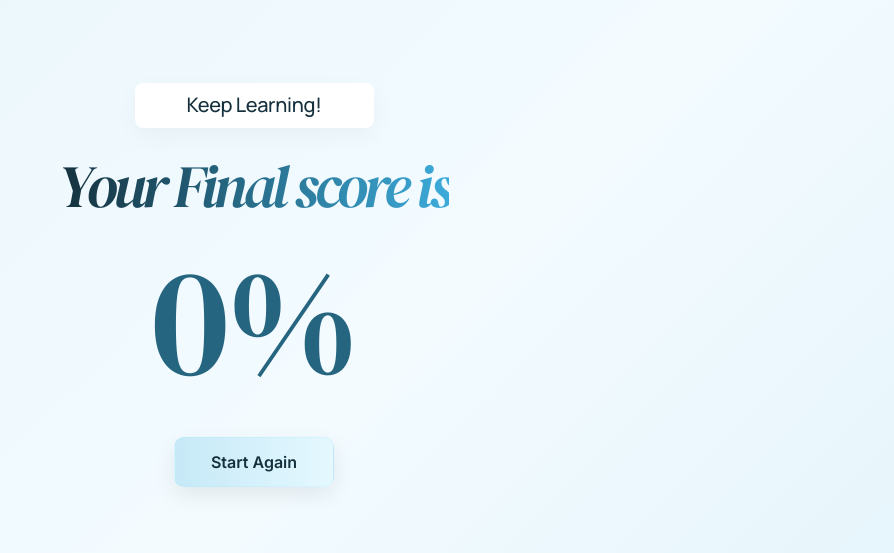
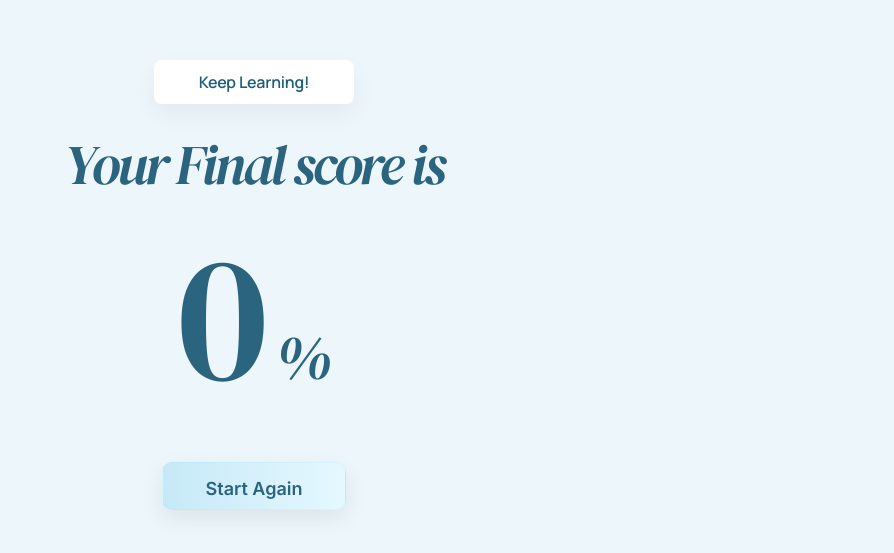
Before and after one commit to tharunK03/QuizApp-UI, a React (Vite) app: page /result in a window 1280 px wide. Shown: the part 115-668 px from the top of the page, without its empty margins (386-1280 px from the left). Built offline with nearby package versions, Linux system fonts and the light colour scheme.

Commit message:
Match result screen to reference design

```diff
--- a/src/index.css
+++ b/src/index.css
@@ -268,38 +268,44 @@ body {
   display: flex;
   align-items: center;
   justify-content: center;
-  background: linear-gradient(135deg, #e8f5fb 0%, #f3fbff 60%, #e4f4fb 100%);
-  padding: 48px 20px;
+  background: #edf7fb;
+  padding: 60px 20px;
 }
 
 .result-frame {
   position: relative;
   width: min(1200px, 90vw);
-  height: min(760px, 80vh);
-  background: transparent;
+  min-height: calc(100vh - 120px);
   display: flex;
   flex-direction: column;
   align-items: center;
   justify-content: center;
-  gap: 28px;
+  gap: 32px;
+}
+
+.result-score-wrap {
+  display: flex;
+  align-items: baseline;
+  justify-content: center;
+  gap: 12px;
 }
 
 .result-pill {
-  width: 239px;
-  height: 45px;
-  padding: 10px 31px;
+  width: 200px;
+  height: 44px;
+  padding: 10px 28px;
   border-radius: 8px;
   background: #ffffff;
   display: flex;
   align-items: center;
   justify-content: center;
   font-family: 'Manrope', 'Inter', sans-serif;
-  font-weight: 500;
-  font-size: 20px;
-  line-height: 24px;
-  letter-spacing: -0.31px;
-  color: #15313d;
-  box-shadow: 0 8px 24px rgba(0, 0, 0, 0.04);
+  font-weight: 600;
+  font-size: 16px;
+  line-height: 22px;
+  letter-spacing: -0.2px;
+  color: #1f5e78;
+  box-shadow: 0 10px 24px rgba(0, 0, 0, 0.05);
 }
 
 .result-title {
@@ -307,32 +313,43 @@ body {
   font-family: 'DM Serif Display', Georgia, serif;
   font-style: italic;
   font-weight: 400;
-  font-size: clamp(44px, 6vw, 60px);
-  line-height: 1;
-  letter-spacing: -4px;
-  background: linear-gradient(90deg, #15313d 0%, #3cabda 100%);
-  -webkit-background-clip: text;
-  -webkit-text-fill-color: transparent;
+  font-size: clamp(42px, 5vw, 56px);
+  line-height: 1.05;
+  letter-spacing: -3px;
+  color: #2b647e;
   text-align: center;
 }
 
 .result-score {
   font-family: 'DM Serif Display', Georgia, serif;
   font-weight: 400;
-  font-size: clamp(120px, 12vw, 190px);
+  font-size: clamp(120px, 14vw, 182px);
   line-height: 1;
   letter-spacing: -0.02em;
-  color: #266580;
+  color: #2b647e;
+}
+
+.result-percent {
+  font-family: 'DM Serif Display', Georgia, serif;
+  font-style: italic;
+  font-weight: 400;
+  font-size: clamp(52px, 5vw, 68px);
+  line-height: 1;
+  letter-spacing: -0.02em;
+  color: #2b647e;
 }
 
 .result-button {
-  margin-top: 12px;
+  margin-top: 24px;
   padding: 12px 36px;
+  min-width: 184px;
+  height: 48px;
   background: linear-gradient(89.72deg, #c6e9f7 0.09%, #e5f8ff 99.91%);
   border: 1px solid rgba(150, 229, 255, 0.2);
   border-radius: 10px;
   font-weight: 600;
-  color: #15313d;
+  font-size: 18px;
+  color: #2b647e;
   box-shadow: 0 8px 22px rgba(0, 0, 0, 0.08);
   transition: transform 0.2s ease, box-shadow 0.2s ease;
 }
--- a/src/pages/Result.tsx
+++ b/src/pages/Result.tsx
@@ -24,7 +24,10 @@ export default function Result() {
       >
         <div className="result-pill">Keep Learning!</div>
         <h1 className="result-title">Your Final score is</h1>
-        <div className="result-score">{Math.round(score)}%</div>
+        <div className="result-score-wrap">
+          <div className="result-score">{Math.round(score)}</div>
+          <span className="result-percent">%</span>
+        </div>
         <button className="result-button" onClick={handleStartAgain}>
           Start Again
         </button>
```
